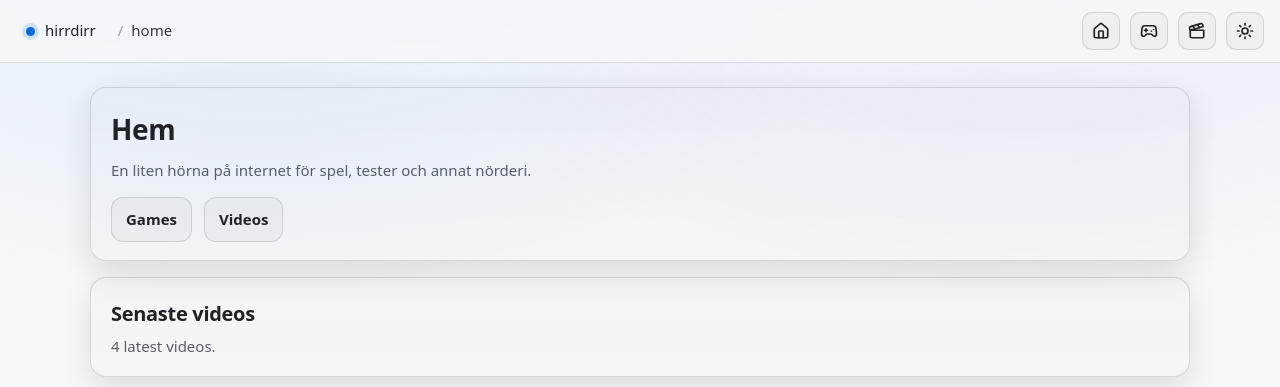
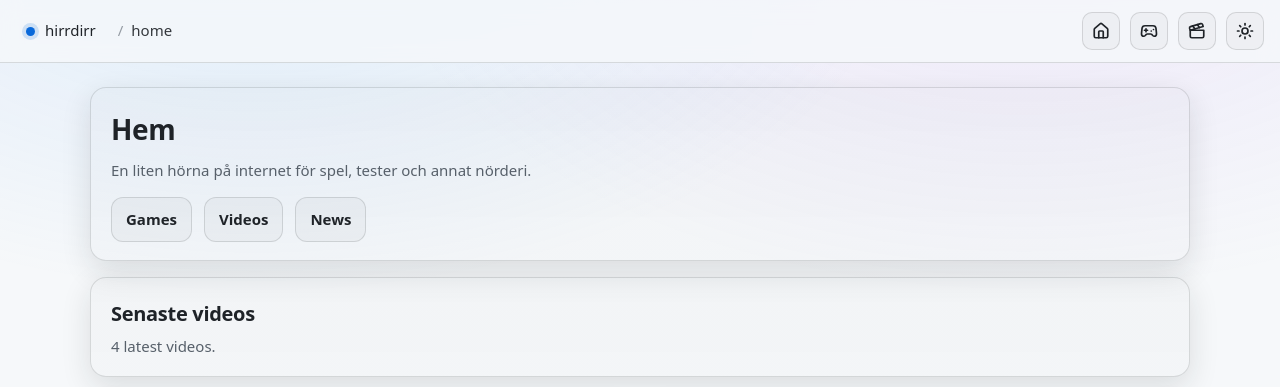
Before and after one commit to hirrdirr/hirrdirr.github.io, a Jekyll site: the page built from index.html, in a window 1280 px wide and 900 px high. Shown: the top 387 px of the window. Built offline with Jekyll 4.4.1, drawn with Linux system fonts in a browser that asks for light colours.

Commit message:
Update index.html

```diff
--- a/index.html
+++ b/index.html
@@ -12,6 +12,7 @@ navlabel: home
     <div class="actions">
       <a class="btn" href="/games/">Games</a>
       <a class="btn" href="/videos/">Videos</a>
+      <a class="btn" href="/news/">News</a>
     </div>
   </section>
 
```
